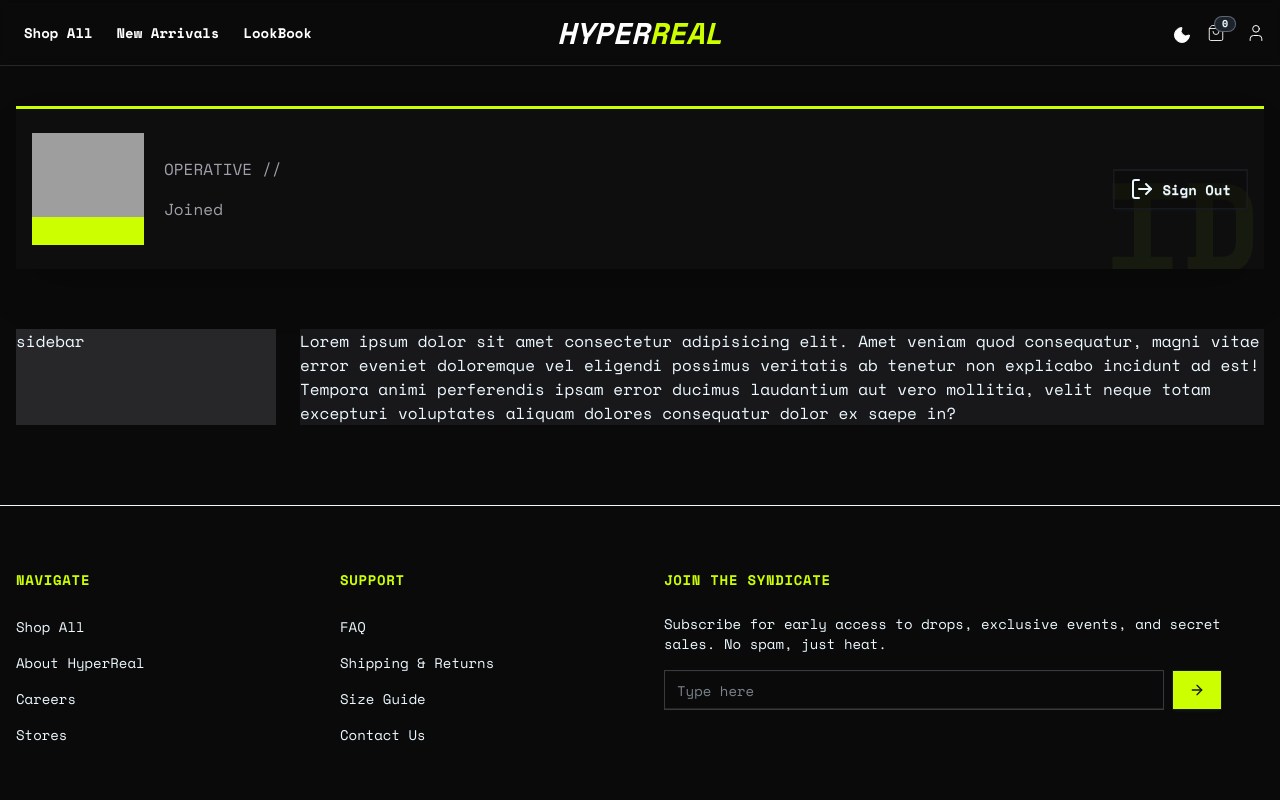
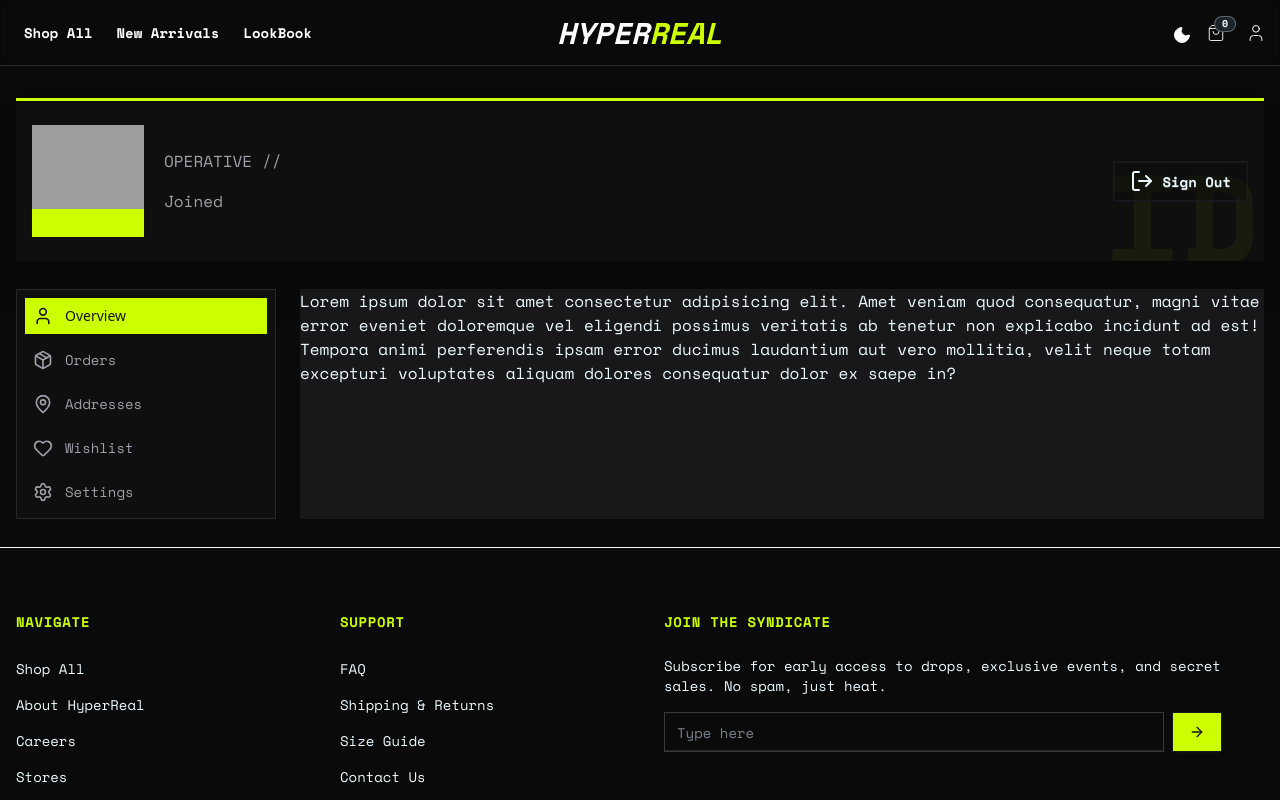
Before and after one commit to gs-shaykot/HyperReal, a Next.js app: page /account/overview in a window 1280 px wide. Shown: the top 800 px of the page. Built offline with nearby package versions, Linux system fonts and the light colour scheme; no server answers; grey boxes are pictures that could not be loaded.

Commit message:
feat: update AccountHeader and AccountSidebar components for improved layout and styling

```diff
--- a/app/(Routes)/account/AccountHeader.tsx
+++ b/app/(Routes)/account/AccountHeader.tsx
@@ -7,9 +7,10 @@
 
 export const AccountHeader = () => {
     const { data: session } = useSession();
-    console.log("Session in AccountHeader:", session)
+
     return (
-        <div className='flex justify-between items-center px-4 py-6 bg-[#0e0e0f] shadow-2xl border-t-3 border-second overflow-hidden'>
+        <div className='flex justify-between items-center px-4 py-6 bg-[#0f0f0f] shadow-2xl border-t-3 border-second overflow-hidden mt-8'>
+
             <div className='flex justify-between gap-5 items-center'>
                 <div className='w-28 h-28 bg-second overflow-hidden'>
                     <Image src={session?.user.image || '/default-image.jpg'} alt="User Image" width={112} height={112} />
@@ -20,6 +21,7 @@
                     <span className='text-zinc-400'>Joined {session?.user.createdAt && new Date(session.user.createdAt).toLocaleDateString('en-US', { month: 'short', year: 'numeric' })}</span>
                 </div>
             </div>
+
             {/* Signout Button */}
             <div className='relative'>
                 <h1 className='text-9xl text-second/5 font-bold absolute -right-3 -bottom-20 z-5'>ID</h1>
--- a/app/(Routes)/account/AccountSidebar.tsx
+++ b/app/(Routes)/account/AccountSidebar.tsx
@@ -1,7 +1,57 @@
-import React from 'react'
+"use client"
+import { Heart, MapPin, Package, Settings, User } from "lucide-react";
+import Link from "next/link";
+import { usePathname } from "next/navigation";
+
+const menus = [
+  {
+    title: "Overview",
+    href: "/account/overview",
+    icon: User,
+  },
+  {
+    title: "Orders",
+    href: "/account/orders",
+    icon: Package,
+  },
+  {
+    title: "Addresses",
+    href: "/account/addresses",
+    icon: MapPin,
+  },
+  {
+    title: "Wishlist",
+    href: "/account/wishlist",
+    icon: Heart,
+  },
+  {
+    title: "Settings",
+    href: "/account/settings",
+    icon: Settings,
+  },
+];
 
 export const AccountSidebar = () => {
+  const pathname = usePathname();
+
   return (
-    <div className='w-full bg-zinc-800'>sidebar</div>
+    <div className='w-full bg-[#0f0f0f] border border-zinc-800 p-2'>
+      <ul className='flex flex-col gap-2'>
+        {menus.map((menu) => (
+          <li key={menu.title}>
+            <Link
+              href={menu.href}
+              className={`flex items-center gap-3 p-2 text-sm font-medium transition-colors ${pathname === menu.href
+                ? "bg-second text-zinc-900 font-bold font-sans"
+                : "text-zinc-400 hover:bg-zinc-800 hover:text-white"
+                }`}
+            >
+              <menu.icon className='h-5 w-5' />
+              {menu.title}
+            </Link>
+          </li>
+        ))}
+      </ul>
+    </div>
   )
 }
--- a/app/(Routes)/account/layout.tsx
+++ b/app/(Routes)/account/layout.tsx
@@ -4,10 +4,10 @@
 
 const AccountLayout = ({ children }: { children: React.ReactNode }) => {
     return (
-        <main className='max-w-7xl mx-auto px-4 py-10'>
+        <main className='max-w-7xl mx-auto px-4 '>
             {/* Account Header */}
             <AccountHeader />
-            <div className='grid grid-cols-[260px_1fr] gap-6 mt-5 py-10'>
+            <div className='grid grid-cols-[260px_1fr] gap-6 py-7'>
                 <AccountSidebar />
                 <section className='bg-zinc-900'>
                     {children}
```
